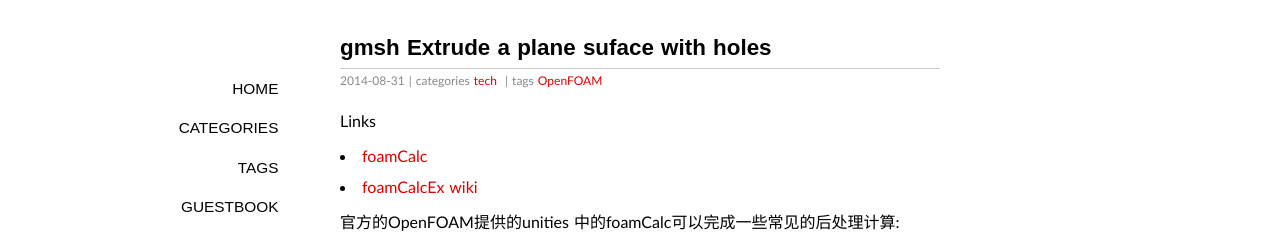
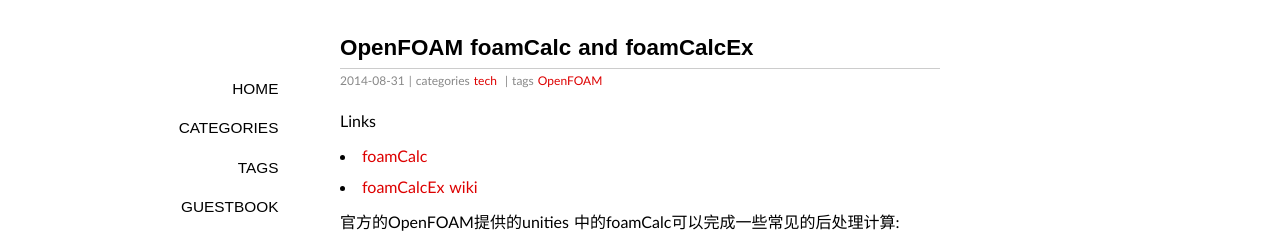
Before and after one commit to gezhu/gezhu.github.io, a Jekyll site: the page built from _posts/2014-08-31-OpenFOAM-foamCalc-foamCalcEx.markdown, in a window 1280 px wide. Shown: the top 233 px of the page. Built offline with Jekyll 4.4.1, drawn with Linux system fonts in a browser that asks for light colours; some web fonts are replaced; Markdown is read by kramdown in place of the engine named in the settings; comment, search, counter and statistics services are not loaded.

Commit message:
update OF

```diff
--- a/_posts/2014-08-31-OpenFOAM-foamCalc-foamCalcEx.markdown
+++ b/_posts/2014-08-31-OpenFOAM-foamCalc-foamCalcEx.markdown
@@ -1,6 +1,6 @@
 ---
 layout: post
-title: "gmsh Extrude a plane suface with holes"
+title: "OpenFOAM foamCalc and foamCalcEx"
 categories:
 - tech
 tags:
```
